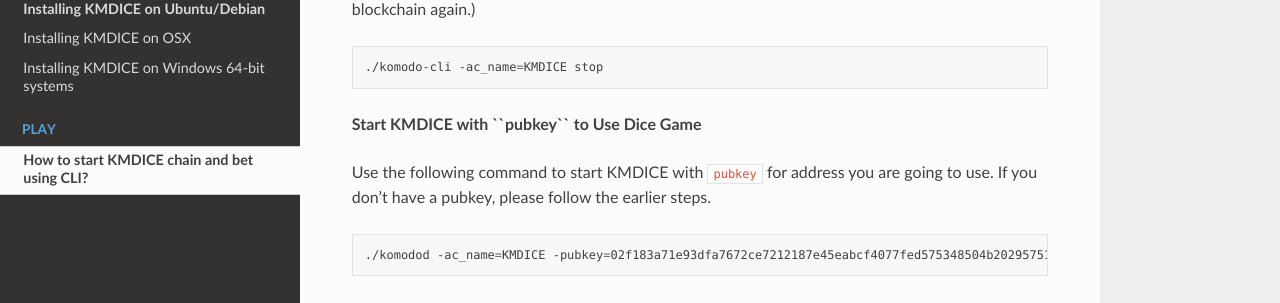
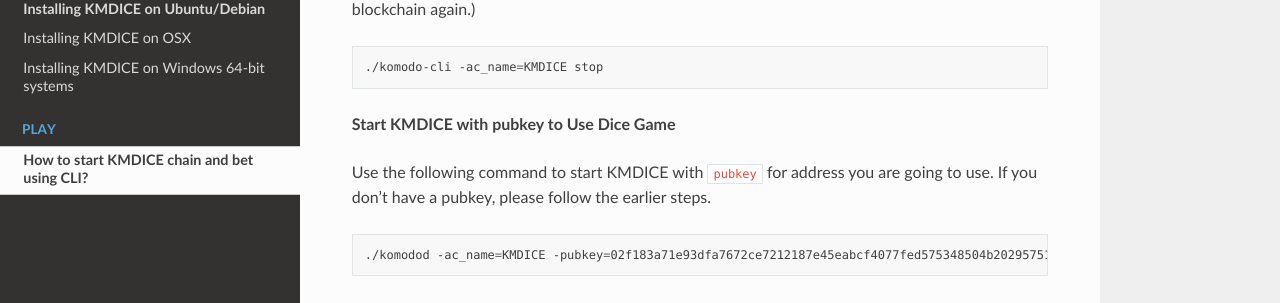
Before and after one commit to chainmakers/kmdicedocs, a Sphinx documentation site: the page built from source/playguide.rst, in a window 1280 px wide and 900 px high, scrolled down 1360 px. Shown: the part 143-446 px from the top of the window. Built offline with Sphinx 7.4.7 and the Read the Docs theme 2.0.0, drawn with Linux system fonts in a browser that asks for light colours; pages that are not in the unit, such as notebooks, are missing from menus; some of the changed text lies outside the part shown.

```diff
--- a/source/playguide.rst
+++ b/source/playguide.rst
@@ -18,7 +18,7 @@ There are 3 ways you can get KMDICE coins now.
 
 3. OTC trades in `Komodo Discord <https://komodoplatform.com/discord>`_
 
-**Get ``pubkey`` value**
+**Get pubkey value**
 
 We need to get ``pubkey`` value for the smartaddress you are going to use the KMDICE wallet with. `pubkey` is needed for CC use. If you already know the pubkey of the address you are going to use, please skip to the [next section](start-kmdice-with-pubkey).
 
@@ -76,7 +76,7 @@ Stop the KMDICE chain with the following command. (Make sure to use this command
 
 
 
-**Start KMDICE with ``pubkey`` to Use Dice Game**
+**Start KMDICE with pubkey to Use Dice Game**
 
 Use the following command to start KMDICE with ``pubkey`` for address you are going to use. If you don't have a pubkey, please follow the earlier steps.
 
```
